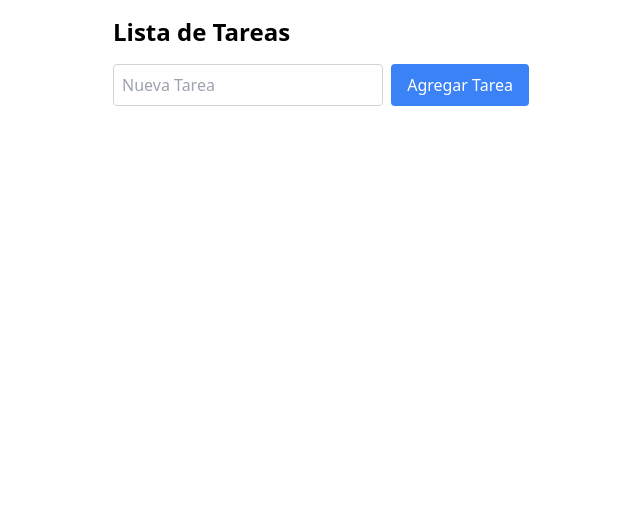
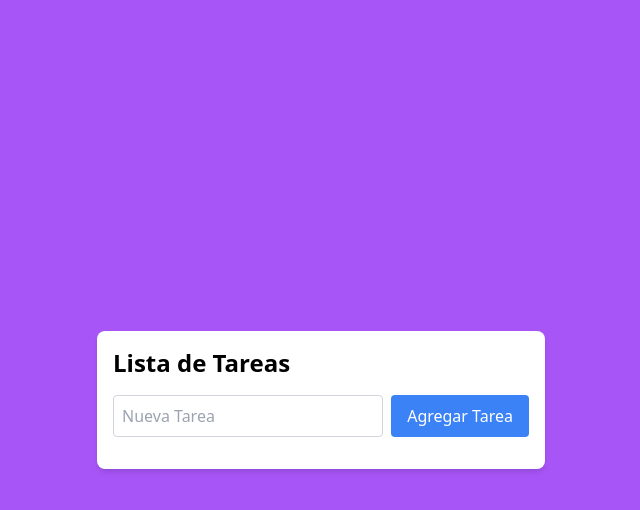
Before and after one commit to pedro-donoso/typescript-react, a React (Vite) app: page / in a window 1280 px wide. Shown: the top 510 px of the page, without its empty margins (319-959 px from the left). Built offline with nearby package versions, Linux system fonts and the light colour scheme.

Commit message:
cambio color fondo

```diff
--- a/src/components/TodoApp.tsx
+++ b/src/components/TodoApp.tsx
@@ -15,7 +15,8 @@ export const TodoApp = () => {
     };
 
     return (
-        <div className="max-w-md mx-auto p-4">
+        <div className="bg-purple-500 min-h-screen flex items-center justify-center"> {/* Contenedor de fondo */}
+            <div className="max-w-md w-full bg-white shadow-md rounded-lg p-4"> {/* Contenedor principal */}
                 <h1 className="text-2xl font-bold mb-4">Lista de Tareas</h1>
                 <div className="flex mb-4">
                     <input
@@ -34,5 +35,6 @@ export const TodoApp = () => {
                 </div>
                 <EliminarTareas listaTareas={listaTareas} borrarTarea={deleteTask} />
             </div>
+        </div>
     );
 };
```
Lines whose indentation alone changed are shown as unchanged.
